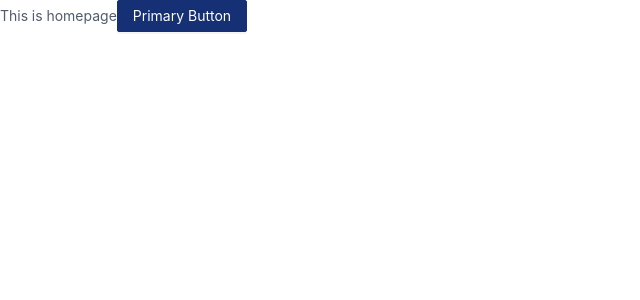
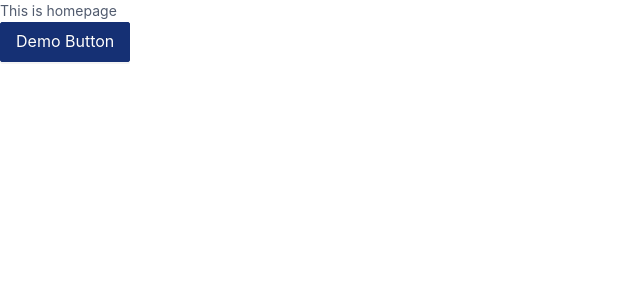
Before and after one commit to w3ngithub/wenhub, a Next.js app: page / in a window 1280 px wide. Shown: the top 300 px of the page, without its empty margins (0-640 px from the left). Built offline with nearby package versions, Linux system fonts and the light colour scheme.

Commit message:
Resolve "Create Button component"

```diff
--- a/app/components/elements/Button/button.module.css
+++ b/app/components/elements/Button/button.module.css
@@ -1,4 +1,7 @@
 .btn{
     background-color: var(--primary-color);
     border-color: var(--primary-color);
+    display: flex;
+    justify-content: center;
+    align-items: center;
 }
--- a/app/components/elements/Button/index.js
+++ b/app/components/elements/Button/index.js
@@ -1,13 +1,58 @@
 import React from 'react'
 import { Button } from 'antd'
+import PropTypes from 'prop-types'
 import styles from './button.module.css'
 
-function ButtonComponent() {
+//!! Format of Providing Props to the Button Component
+// const style = {
+//   color: '#fff',
+//   borderRadius: '12px',
+//   padding: '20px',
+//   fontSize: '20px',
+// }
+
+// const btnConfig = {
+//   type: 'danger',
+//   isBlock: false,
+//   btnText: 'Demo Button',
+//   onBtnClick: () => console.log('Clicked'),
+//   isDisabled: false,
+//   size: 'large',
+// }
+function ButtonComponent(props) {
+  const { style, btnConfig, onBtnClick } = props
+
   return (
-    <Button type="primary" className={styles.btn}>
-      Primary Button
+    <Button
+      type={btnConfig.type}
+      className={styles.btn}
+      block={btnConfig.isBlock}
+      style={style}
+      onClick={onBtnClick}
+      disabled={btnConfig.isDisabled}
+      size={btnConfig.size}
+    >
+      {btnConfig.btnText}
     </Button>
   )
 }
 
+ButtonComponent.propTypes = {
+  style: PropTypes.object.isRequired,
+  btnConfig: PropTypes.object.isRequired,
+  onClick: PropTypes.func,
+}
+
+ButtonComponent.defaultProps = {
+  style: {},
+  btnConfig: {
+    type: 'danger',
+    isBlock: false,
+    btnText: 'Demo Button',
+    isDisabled: false,
+    size: 'large',
+  },
+  onBtnClick: () => console.log('Clicked'),
+}
+
 export default ButtonComponent
--- a/app/styles/css/components/button.css
+++ b/app/styles/css/components/button.css
@@ -0,0 +1,5 @@
+button.ant-btn {
+    display: flex;
+    justify-content: center;
+    align-items: center;
+}
--- a/pages/_app.js
+++ b/pages/_app.js
@@ -1,5 +1,6 @@
 import 'antd/dist/antd.css'
 import 'styles/app.scss'
+import 'styles/css/components/button.css'
 
 function MyApp({ Component, pageProps }) {
   return <Component {...pageProps} />
--- a/pages/index.js
+++ b/pages/index.js
@@ -4,7 +4,10 @@ import Button from 'components/elements/Button'
 function Home() {
   return (
     <div>
-      This is homepage<Button></Button>
+      This is homepage
+      <div>
+        <Button />
+      </div>
     </div>
   )
 }
```
